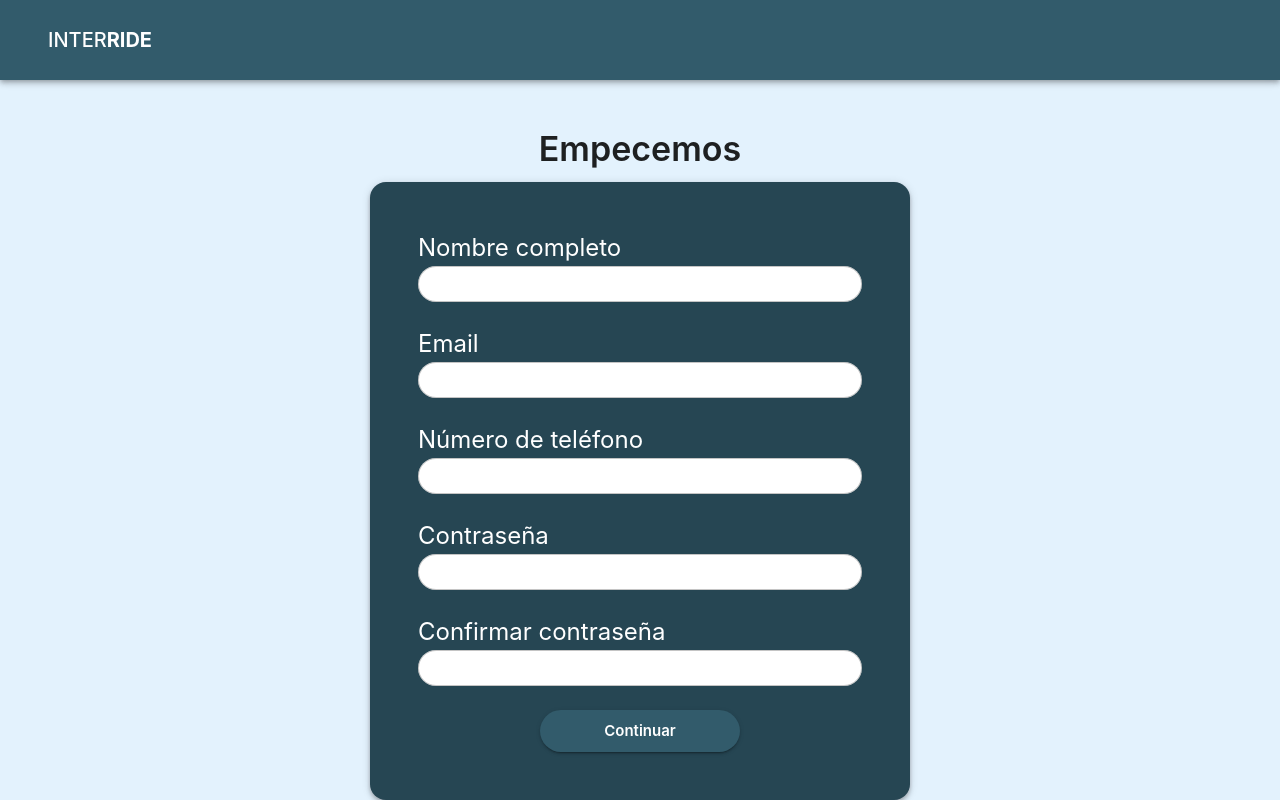
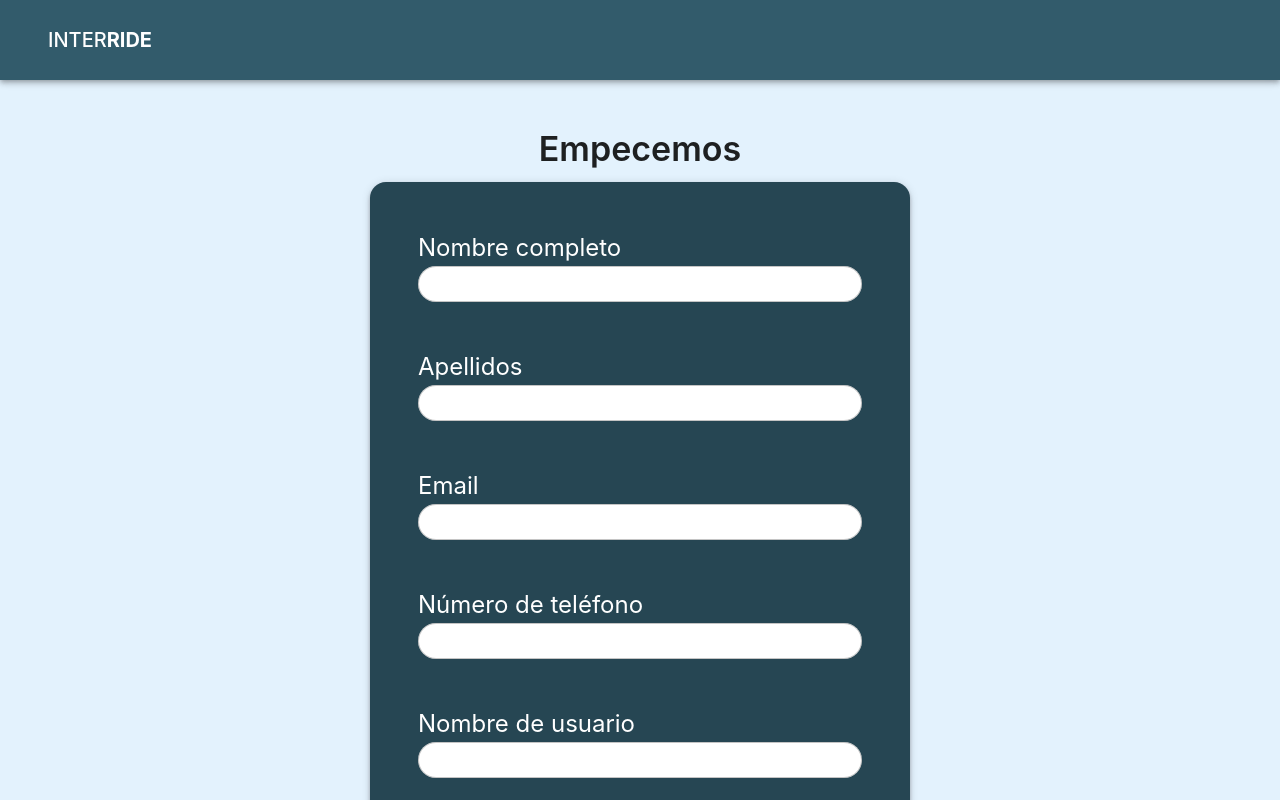
Before and after one commit to InterRideOrg/InterRide_FrontEnd, a React (Vite) app: page /register-driver in a window 1280 px wide. Shown: the top 800 px of the page. Built offline with nearby package versions, Linux system fonts and the light colour scheme; some icons are missing.

Commit message:
fix: Arreglar el registro de conductor y vehículo, además de agregar el color celeste a las validaciones

```diff
--- a/src/pages/auth/LoginPage.jsx
+++ b/src/pages/auth/LoginPage.jsx
@@ -1,59 +1,71 @@
-import React from 'react';
-import { useState }            from 'react';
-import { useNavigate }         from 'react-router-dom';
-import axios                   from 'axios';
-import axiosInstancePublic from "../../interceptors/axiosInstancePublic";
+import { useState, useMemo } from 'react';
+import { useNavigate }       from 'react-router-dom';
+import axiosInstancePublic   from '../../interceptors/axiosInstancePublic';
 import {
-  Typography, Stack, Box, Divider, IconButton, Link,
+  Typography, Stack, Box, Divider, IconButton, Link
 } from '@mui/material';
-import GoogleIcon             from '@mui/icons-material/Google';
-import FacebookIcon           from '@mui/icons-material/Facebook';
-import FingerprintIcon        from '@mui/icons-material/Fingerprint';
+import GoogleIcon     from '@mui/icons-material/Google';
 
-import AuthLayout       from '../../components/layout/AuthLayout';
-import FormCard         from '../../components/ui/FormCard';
-import AuthTextField    from '../../components/inputs/AuthTextField';
-import PrimaryButton    from '../../components/buttons/PrimaryButton';
+import AuthLayout    from '../../components/layout/AuthLayout';
+import FormCard      from '../../components/ui/FormCard';
+import AuthTextField from '../../components/inputs/AuthTextField';
+import PrimaryButton from '../../components/buttons/PrimaryButton';
+
+const emailRx = /^[^\s@]+@[^\s@]+\.[^\s@]+$/;
 
 export default function LoginPage() {
   const navigate = useNavigate();
 
-  /* 🔐 Campos controlados */
-  const [form, setForm] = useState({ correo: '', password: '' });
-  const [error, setError] = useState(null);
+  const [form, setForm]         = useState({ correo: '', password: '' });
+  const [errors, setErr]        = useState({});
+  const [touched, setTouched]   = useState({});
+  const [submitted, setSub]     = useState(false);
+  const [apiError, setApiError] = useState(null);
 
   const handleChange = field => e =>
     setForm({ ...form, [field]: e.target.value });
 
-  /*  Submit */
+  const handleBlur = field => () =>
+    setTouched({ ...touched, [field]: true });
+
+  /* ─────────────── Validación reactiva ─────────────── */
+  useMemo(() => {
+    const e = {};
+    if (!emailRx.test(form.correo)) e.correo = 'Correo inválido';
+    if (!form.password.trim())      e.password = 'Contraseña requerida';
+    setErr(e);
+  }, [form]);
+
+  /* ─────────────── Submit ─────────────── */
   const handleSubmit = async e => {
     e.preventDefault();
-    setError(null);
+    setSub(true);
+    if (Object.keys(errors).length) return;
+
     try {
-      // ⬇️ cliente PÚBLICO
+      setApiError(null);
       const { data } = await axiosInstancePublic.post('/auth/login', form);
 
-      // 1️ Guardar token y role
       localStorage.setItem('authToken', data.token);
       localStorage.setItem('userRole', data.role);
 
-      // 2️ Redirigir según el rol
-      if (data.role === 'PASAJERO') {
-        navigate(`/passenger/home/${data.userId}`, { replace: true });
-      } else if (data.role === 'CONDUCTOR') {
-        navigate(`/driver/home/${data.userId}`, { replace: true });
-      } else {
-        navigate('/'); // fallback
-      }
+      navigate(
+        data.role === 'PASAJERO'
+          ? `/passenger/home/${data.userId}`
+          : `/driver/home/${data.userId}`,
+        { replace: true }
+      );
     } catch (err) {
       console.error(err);
-      setError('Credenciales incorrectas');
+      setApiError('Credenciales incorrectas');
     }
   };
 
+  const show = field => submitted || touched[field];
+
   return (
     <AuthLayout title="Bienvenido">
-      <FormCard onSubmit={handleSubmit}>
+      <FormCard component="form" onSubmit={handleSubmit}>
         <Stack spacing={4}>
           {/* Correo */}
           <Box>
@@ -64,10 +76,13 @@ export default function LoginPage() {
               placeholder="example@example.com"
               value={form.correo}
               onChange={handleChange('correo')}
+              onBlur={handleBlur('correo')}
+              error={show('correo') && !!errors.correo}
+              helperText={show('correo') && errors.correo}
             />
           </Box>
 
-          {/* Password */}
+          {/* Contraseña */}
           <Box>
             <Typography variant="subtitle1" color="common.white">
               Contraseña
@@ -77,6 +92,9 @@ export default function LoginPage() {
               placeholder="************"
               value={form.password}
               onChange={handleChange('password')}
+              onBlur={handleBlur('password')}
+              error={show('password') && !!errors.password}
+              helperText={show('password') && errors.password}
             />
             <Box textAlign="right" mt={1}>
               <Link href="/forgot-password" underline="hover" color="common.white" fontSize={14}>
@@ -85,29 +103,26 @@ export default function LoginPage() {
             </Box>
           </Box>
 
-          {error && (
+          {apiError && (
             <Typography color="error.main" align="center">
-              {error}
+              {apiError}
             </Typography>
           )}
 
-          {/* Submit */}
-          <PrimaryButton type="submit">Iniciar Sesión</PrimaryButton>
-          <Typography align="center" color="common.white">
-            <Divider flexItem sx={{ borderColor: 'primary.light' }}>o ingresa con</Divider>
+          <PrimaryButton type="submit">
+            Iniciar Sesión
+          </PrimaryButton>
+
+          <Typography align="center" color='#FFFFFF'>
+            <Divider sx={{ borderColor: 'primary.light' }}>o ingresa con</Divider>
           </Typography>
-          {/* Social */}
+
           <Stack direction="row" spacing={3} justifyContent="center">
-            {[GoogleIcon
-            //, FacebookIcon, FingerprintIcon
-            ].map((Icon, i) => (
-              <IconButton key={i} sx={{ backgroundColor: 'common.white' }}>
-                <Icon />
-              </IconButton>
-            ))}
+            <IconButton sx={{ backgroundColor: 'common.white' }}>
+              <GoogleIcon />
+            </IconButton>
           </Stack>
 
-          {/* Link a registro */}
           <Typography align="center" color="common.white">
             ¿No tienes una cuenta?{' '}
             <Link href="/register-passenger" underline="hover" color="secondary.light">
--- a/src/pages/auth/RegisterDriverPage.jsx
+++ b/src/pages/auth/RegisterDriverPage.jsx
@@ -1,43 +1,116 @@
-import { useState } from 'react';
+import { useState, useMemo } from 'react';
 import { Box, Stack, Typography } from '@mui/material';
 import { useNavigate } from 'react-router-dom';
-import AuthLayout from '../../components/layout/AuthLayout';
-import FormCard from '../../components/ui/FormCard';
-import AuthTextField from '../../components/inputs/AuthTextField';
-import PrimaryButton from '../../components/buttons/PrimaryButton';
 
-import './styles/RegisterDriver.css';
+import AuthLayout      from '../../components/layout/AuthLayout';
+import FormCard        from '../../components/ui/FormCard';
+import AuthTextField   from '../../components/inputs/AuthTextField';
+import PrimaryButton   from '../../components/buttons/PrimaryButton';
+
+import axiosPublic     from '../../interceptors/axiosInstancePublic';
+
+import './styles/RegisterDriver.css';          /* prefijo rd- en las clases */
+
+/* ───── Expresiones de validación ───── */
+const emailRx = /^[^\s@]+@[^\s@]+\.[^\s@]+$/;
+const phoneRx = /^\d{7,15}$/;
+const userRx  = /^[a-zA-Z0-9_]{3,20}$/;
 
 export default function RegisterDriverPage() {
-  const navigate = useNavigate();
-  const [form, setForm] = useState({
-    nombre: '', correo: '', telefono: '', password: '', confirm: ''
+  const nav = useNavigate();
+
+  /* ────────── Estado ────────── */
+  const [form, setForm]   = useState({
+    nombre: '', apellidos: '', correo: '', telefono: '',
+    username: '', password: '', confirm: '',
   });
-  const handle = f => e => setForm({ ...form, [f]: e.target.value });
+  const [err , setErr ]   = useState({});
+  const [touch,setTouch ] = useState({});
+  const [sub , setSub ]   = useState(false);
+  const [msg , setMsg ]   = useState(null);
 
-  const next = e => {
-    e.preventDefault();
-    localStorage.setItem('driverDraft', JSON.stringify(form));
-    navigate('/register-vehicle');
+  const onChange = f => e => setForm({ ...form, [f]: e.target.value });
+  const onBlur   = f => () => setTouch({ ...touch, [f]: true });
+
+  /* ─── Validación reactiva ─── */
+  useMemo(() => {
+    const e = {};
+    if (!form.nombre.trim())            e.nombre    = 'Requerido';
+    if (!form.apellidos.trim())         e.apellidos = 'Requerido';
+    if (!emailRx.test(form.correo))     e.correo    = 'Correo inválido';
+    if (!phoneRx.test(form.telefono))   e.telefono  = '7-15 dígitos';
+    if (!userRx.test(form.username))    e.username  = '3-20 letras/números/_';
+    if (form.password.length < 6)       e.password  = 'Mínimo 6 caracteres';
+    if (form.confirm !== form.password) e.confirm   = 'No coincide';
+    setErr(e);
+  }, [form]);
+
+  const show = f => (sub || touch[f]) && err[f];
+  const bind = f => ({
+    value: form[f],
+    onChange: onChange(f),
+    onBlur: onBlur(f),
+    error: !!show(f),
+    helperText: show(f) || ' ',
+  });
+
+  /* ────────── Envío ────────── */
+  const submit = async ev => {
+    ev.preventDefault();
+    setSub(true);
+    if (Object.keys(err).length) return;
+
+    try {
+      /* 1. Registro del conductor */
+      const { data } = await axiosPublic.post('/auth/register/conductor', {
+        nombre   : form.nombre.trim(),
+        apellidos: form.apellidos.trim(),
+        correo   : form.correo.trim(),
+        password : form.password,
+        telefono : form.telefono.trim(),
+        username : form.username.trim(),
+      });
+
+      /* 2. Login inmediato para obtener token */
+      const { data: login } = await axiosPublic.post('/auth/login', {
+        correo: form.correo.trim(),
+        password: form.password,
+      });
+
+      localStorage.setItem('authToken', login.token);
+      localStorage.setItem('userRole',  login.role);
+      localStorage.setItem('driverId',  data.id);          // id de tabla conductor
+
+      /* 3. Adelante al registro del vehículo */
+      nav('/register-vehicle', { replace: true });
+    } catch (e) {
+      console.error(e);
+      setMsg('Error al registrar');
+    }
   };
 
   return (
     <AuthLayout title="Empecemos">
-      <FormCard onSubmit={next}>
+      <FormCard component="form" onSubmit={submit}>
         <Stack spacing={3}>
           {[
-            ['Nombre completo', 'nombre'],
-            ['Email', 'correo', 'email'],
-            ['Número de teléfono', 'telefono', 'tel'],
-            ['Contraseña', 'password', 'password'],
-            ['Confirmar contraseña', 'confirm', 'password']
-          ].map(([lbl, fld, type = 'text']) => (
-            <Box key={fld}>
+            ['Nombre completo'           , 'nombre'  ],
+            ['Apellidos'                 , 'apellidos'],
+            ['Email'                     , 'correo'  , 'email'  ],
+            ['Número de teléfono'        , 'telefono', 'tel'    ],
+            ['Nombre de usuario'         , 'username'],
+            ['Contraseña'                , 'password', 'password'],
+            ['Confirmar contraseña'      , 'confirm' , 'password'],
+          ].map(([lbl, key, type = 'text']) => (
+            <Box key={key}>
               <Typography className="rd-label">{lbl}</Typography>
-              <AuthTextField type={type} value={form[fld]} onChange={handle(fld)} />
+              <AuthTextField type={type} {...bind(key)} />
             </Box>
           ))}
-          <PrimaryButton>Continuar</PrimaryButton>
+
+          {msg && <Typography color="secondary.light">{msg}</Typography>}
+
+          <PrimaryButton type="submit">Continuar</PrimaryButton>
         </Stack>
       </FormCard>
     </AuthLayout>
--- a/src/pages/auth/RegisterPassengerPage.jsx
+++ b/src/pages/auth/RegisterPassengerPage.jsx
@@ -1,51 +1,112 @@
-import { useState } from 'react';
+import { useState, useMemo } from 'react';
 import { Box, Stack, Typography } from '@mui/material';
-import AuthLayout from '../../components/layout/AuthLayout';
-import FormCard from '../../components/ui/FormCard';
-import AuthTextField from '../../components/inputs/AuthTextField';
-import PrimaryButton from '../../components/buttons/PrimaryButton';
-import axiosInstancePublic from "../../interceptors/axiosInstancePublic";
+import AuthLayout          from '../../components/layout/AuthLayout';
+import FormCard            from '../../components/ui/FormCard';
+import AuthTextField       from '../../components/inputs/AuthTextField';
+import PrimaryButton       from '../../components/buttons/PrimaryButton';
+import axiosInstancePublic from '../../interceptors/axiosInstancePublic';
 
-import './styles/RegisterPassenger.css';   //  ➜ sin prefijo
+import './styles/RegisterPassenger.css';     // recuerda el prefijo rp- en las clases
+
+/* ────── expresiones regulares ────── */
+const emailRx  = /^[^\s@]+@[^\s@]+\.[^\s@]+$/;
+const phoneRx  = /^\d{7,15}$/;
+const userRx   = /^[a-zA-Z0-9_]{3,20}$/;
 
 export default function RegisterPassengerPage() {
-  const [form, setForm] = useState({
-    nombre: '',
-    correo: '',
-    telefono: '',
-    password: '',
-    confirm: ''
+  /* ────── estado ────── */
+  const [form, setForm]  = useState({
+    nombre    : '',
+    apellidos : '',
+    correo    : '',
+    telefono  : '',
+    username  : '',
+    password  : '',
+    confirm   : '',
   });
-  const handle = field => e => setForm({ ...form, [field]: e.target.value });
+  const [errors,   setErr]  = useState({});
+  const [touched,  setT  ]  = useState({});
+  const [submitted,setSub]  = useState(false);
+  const [msg,      setMsg]  = useState(null);
 
-  const submit = async e => {
-    e.preventDefault();
-    /** Enviar con instancia pública */
-    await axiosInstancePublic.post('/auth/register-passenger', form);
-    /* TODO: mostrar toast / redirigir */
+  /* ────── manejadores de input ────── */
+  const handle     = f => e => setForm({ ...form, [f]: e.target.value });
+  const markBlur   = f => () => setT ({ ...touched, [f]: true });
+
+  /* ────── validación reactiva ────── */
+  useMemo(() => {
+    const e = {};
+    if (!form.nombre.trim())         e.nombre    = 'Requerido';
+    if (!form.apellidos.trim())      e.apellidos = 'Requerido';
+    if (!emailRx.test(form.correo))  e.correo    = 'Correo inválido';
+    if (!phoneRx.test(form.telefono))e.telefono  = 'Sólo dígitos (7-15)';
+    if (!userRx.test(form.username)) e.username  = '3-20 letras, números o _';
+    if (form.password.length < 6)    e.password  = 'Mínimo 6 caracteres';
+    if (form.confirm !== form.password) e.confirm = 'No coincide';
+    setErr(e);
+  }, [form]);
+
+  /* ────── envío ────── */
+  const submit = async ev => {
+    ev.preventDefault();
+    setSub(true);
+    if (Object.keys(errors).length) return;      // aún hay errores
+
+    try {
+      await axiosInstancePublic.post('/auth/register/pasajero', {
+        nombre   : form.nombre.trim(),
+        apellidos: form.apellidos.trim(),
+        correo   : form.correo.trim(),
+        password : form.password,
+        telefono : form.telefono.trim(),
+        username : form.username.trim(),
+      });
+      setMsg('¡Registro exitoso!');
+    } catch (e) {
+      console.error(e);
+      setMsg('Error al registrar');
+    }
   };
+
+  /* ────── helpers de UI ────── */
+  const showErr = f => (submitted || touched[f]) && errors[f];
+  const bind    = f => ({
+    value       : form[f],
+    onChange    : handle(f),
+    onBlur      : markBlur(f),
+    error       : !!showErr(f),
+    helperText  : showErr(f) || ' ',
+  });
 
   return (
     <AuthLayout title="Empecemos">
-      <FormCard onSubmit={submit}>
+      <FormCard component="form" onSubmit={submit}>
         <Stack spacing={3}>
+
+          {/* campos */}
           {[
-            ['Nombre completo', 'nombre'],
-            ['Email', 'correo', 'email'],
-            ['Número de teléfono', 'telefono', 'tel'],
-            ['Contraseña', 'password', 'password'],
-            ['Confirmar contraseña', 'confirm', 'password']
+            ['Nombre completo',          'nombre'   ],
+            ['Apellidos',                'apellidos'],
+            ['Email',                    'correo',   'email'],
+            ['Número de teléfono',       'telefono', 'tel'  ],
+            ['Nombre de usuario',        'username' ],
+            ['Contraseña',               'password', 'password'],
+            ['Confirmar contraseña',     'confirm',  'password'],
           ].map(([label, field, type = 'text']) => (
             <Box key={field}>
               <Typography className="rp-label">{label}</Typography>
-              <AuthTextField
-                type={type}
-                value={form[field]}
-                onChange={handle(field)}
-              />
+              <AuthTextField type={type} {...bind(field)} />
             </Box>
           ))}
-          <PrimaryButton>Registrarse</PrimaryButton>
+
+          {/* mensaje resultado */}
+          {msg && (
+            <Typography color="secondary.light" align="center">
+              {msg}
+            </Typography>
+          )}
+
+          <PrimaryButton type="submit">Registrarse</PrimaryButton>
         </Stack>
       </FormCard>
     </AuthLayout>
--- a/src/pages/auth/RegisterVehiclePage.jsx
+++ b/src/pages/auth/RegisterVehiclePage.jsx
@@ -1,49 +1,107 @@
-import { useEffect, useState } from 'react';
+import { useEffect, useState, useMemo } from 'react';
 import { Box, Stack, Typography } from '@mui/material';
-import AuthLayout from '../../components/layout/AuthLayout';
-import FormCard from '../../components/ui/FormCard';
-import AuthTextField from '../../components/inputs/AuthTextField';
-import PrimaryButton from '../../components/buttons/PrimaryButton';
-import axiosInstancePublic from "../../interceptors/axiosInstancePublic";
+import { useNavigate } from 'react-router-dom';
 
-import './styles/RegisterVehicle.css';
+import AuthLayout      from '../../components/layout/AuthLayout';
+import FormCard        from '../../components/ui/FormCard';
+import AuthTextField   from '../../components/inputs/AuthTextField';
+import PrimaryButton   from '../../components/buttons/PrimaryButton';
+
+import axiosProtected  from '../../interceptors/axiosInstance';   /* ⇦ con token */
+
+import './styles/RegisterVehicle.css';     /* prefijo rv- */
+
+const plateRx = /^[A-Za-z0-9]{5,8}$/;
 
 export default function RegisterVehiclePage() {
-  const [owner, setOwner]   = useState(null);
-  const [vehicle, setVehicle] = useState({
-    placa: '', marca: '', modelo: '', anio: '', capacidad: ''
+  const nav = useNavigate();
+
+  const driverId = localStorage.getItem('driverId');   /* creado en registro */
+
+  /* ---------- formulario ---------- */
+  const [veh, setVeh]  = useState({
+    placa:'', marca:'', modelo:'', anio:'', capacidad:'',
   });
-  useEffect(() => {
-    setOwner(JSON.parse(localStorage.getItem('driverDraft') || 'null'));
-  }, []);
+  const [err , setErr ] = useState({});
+  const [touch,setTouch] = useState({});
+  const [sub , setSub ]  = useState(false);
+  const [msg , setMsg ]  = useState(null);
 
-  const handle = f => e => setVehicle({ ...vehicle, [f]: e.target.value });
+  const onChange = f => e => setVeh({ ...veh, [f]: e.target.value });
+  const onBlur   = f => () => setTouch({ ...touch, [f]: true });
 
-  const submit = async e => {
-    e.preventDefault();
-    const payload = { ...owner, ...vehicle };
-    await axiosInstancePublic.post('/auth/register-driver', payload);
-    localStorage.removeItem('driverDraft');
-    /* TODO: redirigir al login */
+  /* ---------- validación ---------- */
+  useMemo(() => {
+    const e = {};
+    if (!plateRx.test(veh.placa)) e.placa = '5-8 letras/números';
+    ['marca','modelo'].forEach(k => { if (!veh[k].trim()) e[k]='Requerido'; });
+    if (!/^\d{4}$/.test(veh.anio))            e.anio      = 'Año (4 dígitos)';
+    if (!/^\d+$/.test(veh.capacidad) || +veh.capacidad < 1)
+                                             e.capacidad = 'Número válido';
+    setErr(e);
+  }, [veh]);
+
+  const show = f => (sub || touch[f]) && err[f];
+  const bind = f => ({
+    value: veh[f],
+    onChange: onChange(f),
+    onBlur: onBlur(f),
+    error: !!show(f),
+    helperText: show(f) || ' ',
+  });
+
+  /* ---------- envío ---------- */
+  const submit = async ev => {
+    ev.preventDefault();
+    setSub(true);
+    if (!driverId || Object.keys(err).length) return;
+
+    try {
+      await axiosProtected.put(
+        `/vehiculo/registrar/${driverId}`,
+        {
+          placa            : veh.placa.trim().toUpperCase(),
+          marca            : veh.marca.trim().toUpperCase(),
+          modelo           : veh.modelo.trim().toUpperCase(),
+          anio             : +veh.anio,
+          cantidadAsientos : +veh.capacidad,
+        }
+      );
+
+      /* ✔ finalizado */
+      localStorage.removeItem('driverId');
+      nav('/login', { replace:true });
+    } catch (e) {
+      console.error(e);
+      setMsg('Error al registrar vehículo');
+    }
   };
 
+  /* si no hay driverId (refresh) volvemos */
+  useEffect(() => {
+    if (!driverId) nav('/register-driver', { replace:true });
+  }, [driverId, nav]);
+
   return (
-    <AuthLayout title="Datos de tu vehículo">
-      <FormCard onSubmit={submit}>
+    <AuthLayout title="Datos De Tu Vehículo">
+      <FormCard component="form" onSubmit={submit}>
         <Stack spacing={3}>
           {[
-            ['Placa', 'placa'],
-            ['Marca', 'marca'],
-            ['Modelo', 'modelo'],
-            ['Año', 'anio', 'number'],
-            ['Cantidad máxima de pasajeros', 'capacidad', 'number']
-          ].map(([lbl, fld, type = 'text']) => (
-            <Box key={fld}>
+            ['Placa'                       , 'placa'    ],
+            ['Marca'                       , 'marca'    ],
+            ['Modelo'                      , 'modelo'   ],
+            ['Año'                         , 'anio'     , 'number'],
+            ['Cantidad máxima de pasajeros', 'capacidad', 'number'],
+          ].map(([lbl, key, type='text']) => (
+            <Box key={key}>
               <Typography className="rv-label">{lbl}</Typography>
-              <AuthTextField type={type} value={vehicle[fld]} onChange={handle(fld)} />
+              <AuthTextField type={type} {...bind(key)} />
             </Box>
           ))}
-          <PrimaryButton>Registrarse</PrimaryButton>
+
+          {msg && <Typography color="secondary.light">{msg}</Typography>}
+
+          <PrimaryButton type="submit">Registrarse</PrimaryButton>
         </Stack>
       </FormCard>
     </AuthLayout>
```
Also changed, not shown: src/theme.js (+28 -0 lines).
